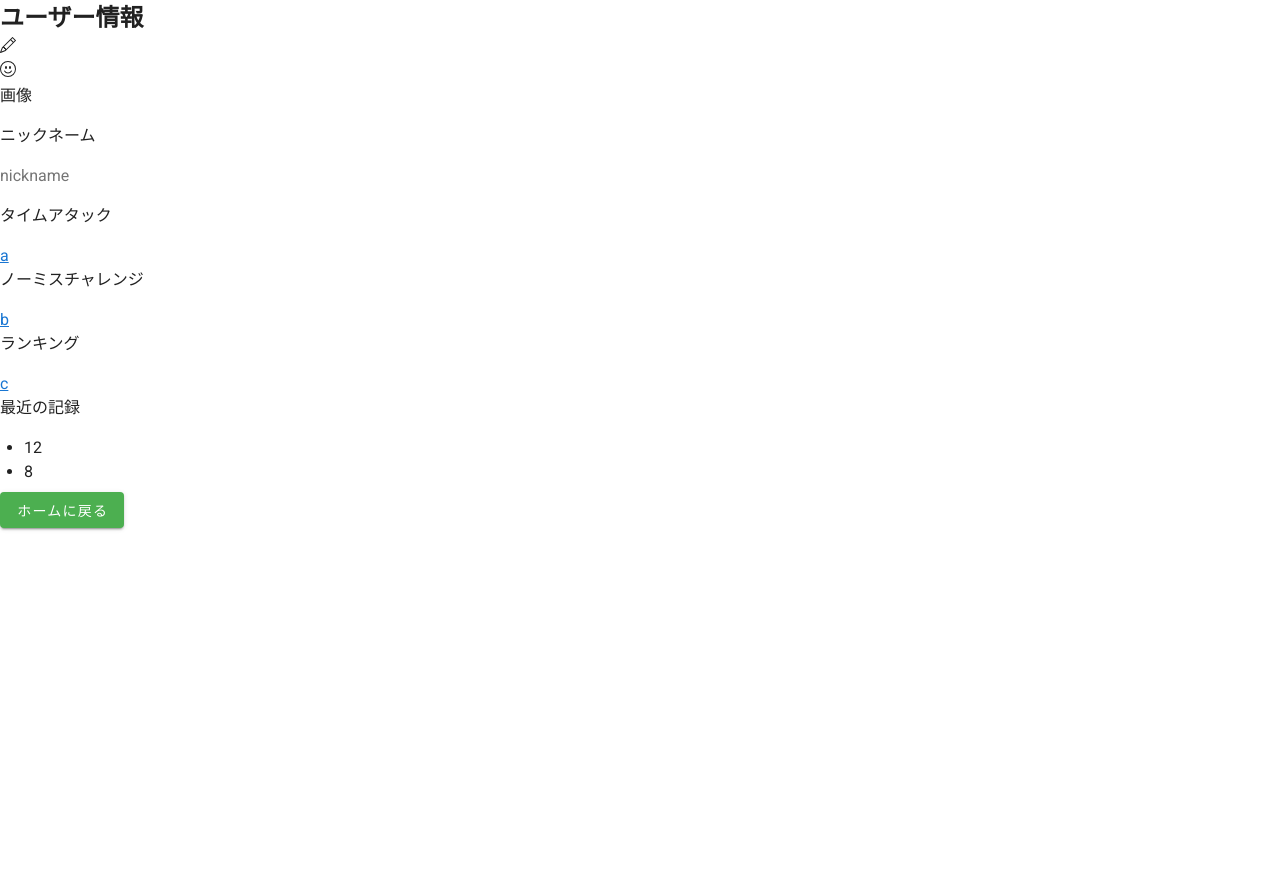
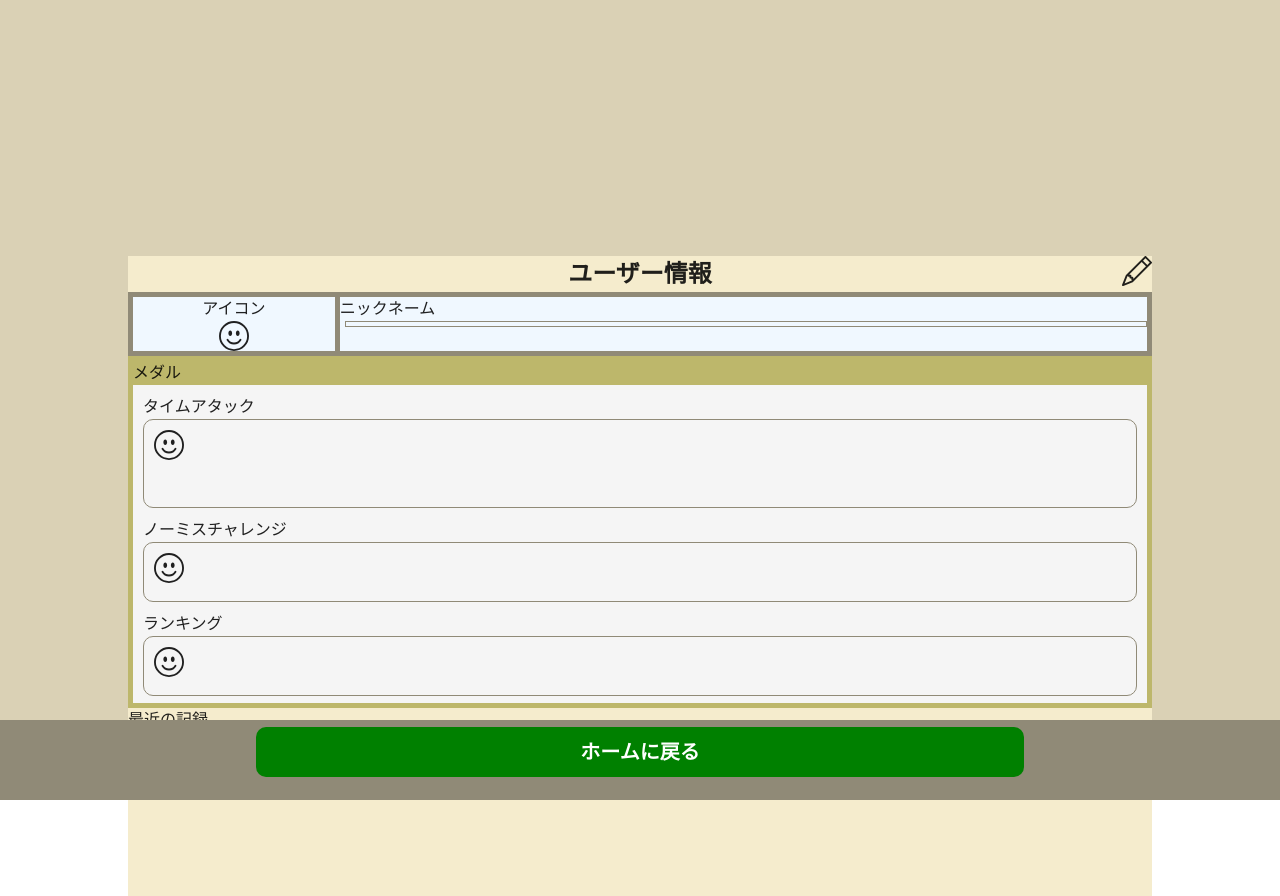
Before and after one commit to yskms/1023_flag_app_v2, a Vue app: page /user in a window 1280 px wide. Before the commit the page ends 800 px from the top, so only its background shows below. Built offline with nearby package versions, Linux system fonts and the light colour scheme; no server answers; the database is empty; sample sign-in values are in the browser's storage.

Commit message:
userViewのCSS途中

```diff
--- a/src/views/HomeView.vue
+++ b/src/views/HomeView.vue
@@ -351,6 +351,7 @@
   justify-content: center;
   position: relative;
 }
+/*-- 全画面表示のもの-------------------------------------------------------*/
 .user_error{
   position: absolute;
   display: flex;
@@ -379,6 +380,7 @@
   width: 64%;
   text-align: center;
 }
+/*-- -------------------------------------------------------*/
 .home_main{
   height: 80%;
   /* width: 820px; */
@@ -390,8 +392,8 @@
 }
 .haguruma{
   position: absolute;
-  top: 5px;
-  left: 5px;
+  top: 15px;
+  left: 10px;
 }
 .title{
   height: 50%;
--- a/src/views/UserView.vue
+++ b/src/views/UserView.vue
@@ -16,6 +16,7 @@
         // diff:0,
         uid:'uid',  //ログインならガチUID,してないならブランクにする
         // isEdit:false,//ニックネームとか編集画面
+        currentUserObj:{name:""},
       }
     },
     mounted(){
@@ -41,6 +42,7 @@
 
         if (docSnap.exists()) {
           console.log("Document data:", docSnap.data());
+          Object.assign(this.currentUserObj,docSnap.data())
         } else {
           // doc.data() will be undefined in this case
           console.log("No such document!");
@@ -68,6 +70,10 @@
     flagLists(){
       return this.$store.state.flagLists
     },
+    currentUserObjName(){
+      return this.currentUserObj.name
+    }
+
     // isAuth(){
     //   return this.$store.state.isAuth
     // },
@@ -76,43 +82,69 @@
 </script>
 
 <template>
-  <div class="cont">
-    <div class="main">
-      <div class="head">
-        <!-- <p>←</p> -->
+  <div class="user_cont">
+      <!-- footer ----------------------------------->
+      <div class="footer">
+          <div class="footer_btn" @click="backToHome">
+              <button>
+                ホームに戻る
+              </button>
+            </div>
+      </div>
+      <!-- footer ----------------------------------->
+
+    <div class="user_main" v-if="currentUserObj">
+      <div class="user_head">
         <h2>ユーザー情報</h2>
         <div class="pen">
-          <svg @click="goToEdit" xmlns="http://www.w3.org/2000/svg" width="16" height="16" fill="currentColor" class="bi bi-pencil" viewBox="0 0 16 16">
+          <svg @click="goToEdit" xmlns="http://www.w3.org/2000/svg" width="30" height="30" fill="currentColor" class="bi bi-pencil" viewBox="0 0 16 16">
             <path d="M12.146.146a.5.5 0 0 1 .708 0l3 3a.5.5 0 0 1 0 .708l-10 10a.5.5 0 0 1-.168.11l-5 2a.5.5 0 0 1-.65-.65l2-5a.5.5 0 0 1 .11-.168l10-10zM11.207 2.5 13.5 4.793 14.793 3.5 12.5 1.207 11.207 2.5zm1.586 3L10.5 3.207 4 9.707V10h.5a.5.5 0 0 1 .5.5v.5h.5a.5.5 0 0 1 .5.5v.5h.293l6.5-6.5zm-9.761 5.175-.106.106-1.528 3.821 3.821-1.528.106-.106A.5.5 0 0 1 5 12.5V12h-.5a.5.5 0 0 1-.5-.5V11h-.5a.5.5 0 0 1-.468-.325z"/>
           </svg>
         </div>
       </div>
+
       <div class="user_info">
-        <div class="icon">
+        <div class="icon_wrap">
+          <p>アイコン</p>
           <div>
-            <svg xmlns="http://www.w3.org/2000/svg" width="16" height="16" fill="currentColor" class="bi bi-emoji-smile" viewBox="0 0 16 16">
+            <svg xmlns="http://www.w3.org/2000/svg" width="30" height="30" fill="currentColor" class="bi bi-emoji-smile" viewBox="0 0 16 16">
               <path d="M8 15A7 7 0 1 1 8 1a7 7 0 0 1 0 14zm0 1A8 8 0 1 0 8 0a8 8 0 0 0 0 16z"/>
               <path d="M4.285 9.567a.5.5 0 0 1 .683.183A3.498 3.498 0 0 0 8 11.5a3.498 3.498 0 0 0 3.032-1.75.5.5 0 1 1 .866.5A4.498 4.498 0 0 1 8 12.5a4.498 4.498 0 0 1-3.898-2.25.5.5 0 0 1 .183-.683zM7 6.5C7 7.328 6.552 8 6 8s-1-.672-1-1.5S5.448 5 6 5s1 .672 1 1.5zm4 0c0 .828-.448 1.5-1 1.5s-1-.672-1-1.5S9.448 5 10 5s1 .672 1 1.5z"/>
             </svg>
           </div>
-          <p>画像</p>
         </div>
-        <div class="nick">
+        <div class="nick_wrap">
           <p>ニックネーム</p>
-          <p><input type="text" placeholder="nickname"></p>
+          <h3>{{currentUserObj["name"]}}</h3>
         </div>
-        <div class="medal">
+      </div>
+
+        <div class="user_medal">
+          <p>メダル</p>
+          <div class="user_medal_wrap">
               <p>タイムアタック</p>
               <div class="medal_time">
-            <a href="#">a</a>
+                  <svg xmlns="http://www.w3.org/2000/svg" width="30" height="30" fill="currentColor" class="bi bi-emoji-smile" viewBox="0 0 16 16">
+                    <path d="M8 15A7 7 0 1 1 8 1a7 7 0 0 1 0 14zm0 1A8 8 0 1 0 8 0a8 8 0 0 0 0 16z"/>
+                    <path d="M4.285 9.567a.5.5 0 0 1 .683.183A3.498 3.498 0 0 0 8 11.5a3.498 3.498 0 0 0 3.032-1.75.5.5 0 1 1 .866.5A4.498 4.498 0 0 1 8 12.5a4.498 4.498 0 0 1-3.898-2.25.5.5 0 0 1 .183-.683zM7 6.5C7 7.328 6.552 8 6 8s-1-.672-1-1.5S5.448 5 6 5s1 .672 1 1.5zm4 0c0 .828-.448 1.5-1 1.5s-1-.672-1-1.5S9.448 5 10 5s1 .672 1 1.5z"/>
+                  </svg>
               </div>
+
+              <p>ノーミスチャレンジ</p>
               <div class="medal_nomiss">
-            <p>ノーミスチャレンジ</p>
-            <a href="#">b</a>
+                <svg xmlns="http://www.w3.org/2000/svg" width="30" height="30" fill="currentColor" class="bi bi-emoji-smile" viewBox="0 0 16 16">
+                    <path d="M8 15A7 7 0 1 1 8 1a7 7 0 0 1 0 14zm0 1A8 8 0 1 0 8 0a8 8 0 0 0 0 16z"/>
+                    <path d="M4.285 9.567a.5.5 0 0 1 .683.183A3.498 3.498 0 0 0 8 11.5a3.498 3.498 0 0 0 3.032-1.75.5.5 0 1 1 .866.5A4.498 4.498 0 0 1 8 12.5a4.498 4.498 0 0 1-3.898-2.25.5.5 0 0 1 .183-.683zM7 6.5C7 7.328 6.552 8 6 8s-1-.672-1-1.5S5.448 5 6 5s1 .672 1 1.5zm4 0c0 .828-.448 1.5-1 1.5s-1-.672-1-1.5S9.448 5 10 5s1 .672 1 1.5z"/>
+                  </svg>
               </div>
+
+              <p>ランキング</p>
               <div class="medal_rank">
-            <p>ランキング</p>
-            <a href="#">c</a>
+                <svg xmlns="http://www.w3.org/2000/svg" width="30" height="30" fill="currentColor" class="bi bi-emoji-smile" viewBox="0 0 16 16">
+                    <path d="M8 15A7 7 0 1 1 8 1a7 7 0 0 1 0 14zm0 1A8 8 0 1 0 8 0a8 8 0 0 0 0 16z"/>
+                    <path d="M4.285 9.567a.5.5 0 0 1 .683.183A3.498 3.498 0 0 0 8 11.5a3.498 3.498 0 0 0 3.032-1.75.5.5 0 1 1 .866.5A4.498 4.498 0 0 1 8 12.5a4.498 4.498 0 0 1-3.898-2.25.5.5 0 0 1 .183-.683zM7 6.5C7 7.328 6.552 8 6 8s-1-.672-1-1.5S5.448 5 6 5s1 .672 1 1.5zm4 0c0 .828-.448 1.5-1 1.5s-1-.672-1-1.5S9.448 5 10 5s1 .672 1 1.5z"/>
+                  </svg>
+              </div>
           </div>
         </div>
         <div class="recent">
@@ -122,16 +154,109 @@
             <li>8</li>
           </ul>
         </div>
-      </div>
-      <!-- ホームに戻るボタンは固定 -->
-          <div class="my-2" @click="backToHome">
-              <v-btn
-                color="success"
-                dark
-              >
-                ホームに戻る
-              </v-btn>
-            </div>
     </div><!-- main -->
   </div><!-- cont -->
 </template>
+
+<style scoped>
+p{
+  margin: 0;
+}
+.user_cont{
+  /* なんかこの上にv-applicationクラスがおるからwidthは％にしてます */
+  width: 100%;
+  height: 100%;
+  background-color: #dad1b5;
+  position: relative;
+}
+/* footer--------------------------------------------- */
+.footer{
+  height: 10%;
+  background-color: #908a77;
+  position: fixed;
+  bottom: 0;
+  left: 0;
+  width: 100%;
+}
+.footer_btn{
+  margin: 7px auto;
+  font-size: 20px;
+  font-weight: bold;
+  border-radius: 10px;
+  padding: 10px 15px;
+  background-color: green;
+  color: white;
+  width: 60%;
+  text-align: center;
+}
+/* --------------------------------------------- */
+.user_main{
+  height: 80%;
+  background-color: #F5ECCD;
+  width: 80%;
+  margin: 20% auto 0 auto;
+}
+.user_head{
+  text-align: center;
+  position: relative;
+}
+.pen{
+  position: absolute;
+  right: 0;
+  top: 0;
+}
+/* -------------------------- */
+.user_info{
+  padding: 5px;
+  height: 10%;
+  background-color: #908a77;
+  display: flex;
+}
+.icon_wrap{
+  background-color: aliceblue;
+  text-align: center;
+  width: 20%;
+}
+.nick_wrap{
+  background-color: aliceblue;
+  margin-left: 5px;
+  width: 80%;
+}
+.nick_wrap h3{
+  border: #908a77 solid 1px;
+  padding: 2px;
+  margin-left: 5px;
+}
+/* -------------------------- */
+.user_medal{
+  height: 55%;
+  background-color: darkkhaki;
+  padding: 5px;
+}
+.user_medal_wrap{
+  height: 93%;
+  background-color: whitesmoke;
+  padding: 10px;
+}
+.medal_time{
+  height: 30%;
+  border: #908a77 solid 1px;
+  border-radius: 10px;
+  padding: 10px;
+  margin-bottom: 10px;
+}
+.medal_nomiss{
+  height: 20%;
+  border: #908a77 solid 1px;
+  border-radius: 10px;
+  padding: 10px;
+  margin-bottom: 10px;
+}
+.medal_rank{
+  height: 20%;
+  border: #908a77 solid 1px;
+  border-radius: 10px;
+  padding: 10px;
+  /* margin-bottom: 10px; */
+}
+</style>
```
Lines whose indentation alone changed are shown as unchanged.
